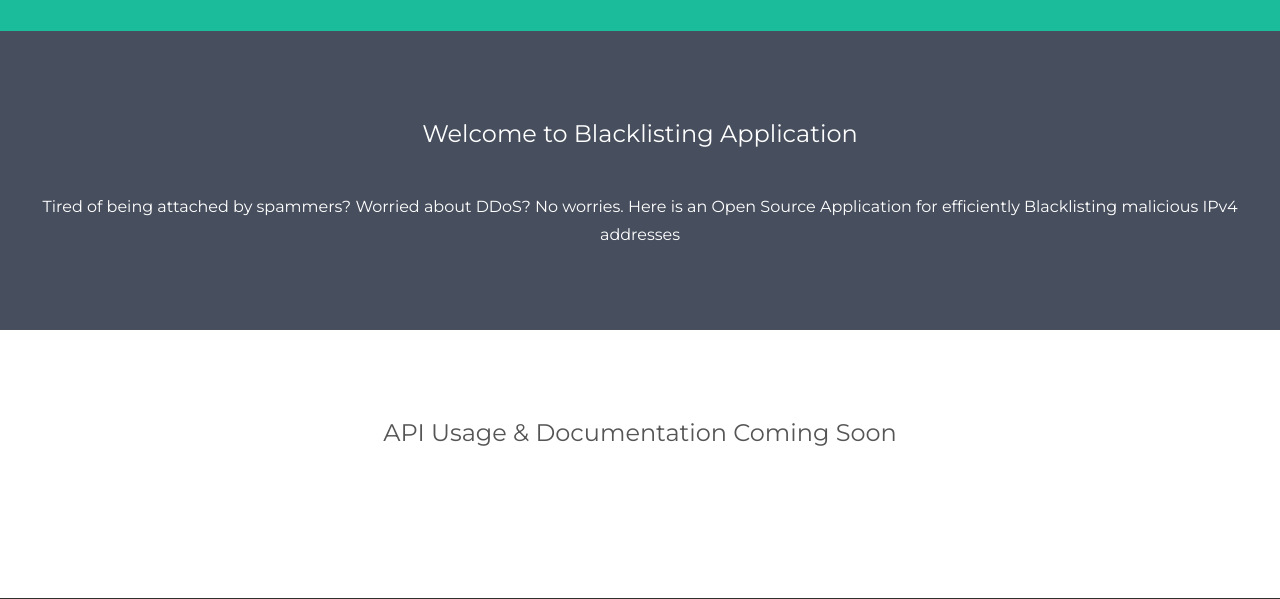
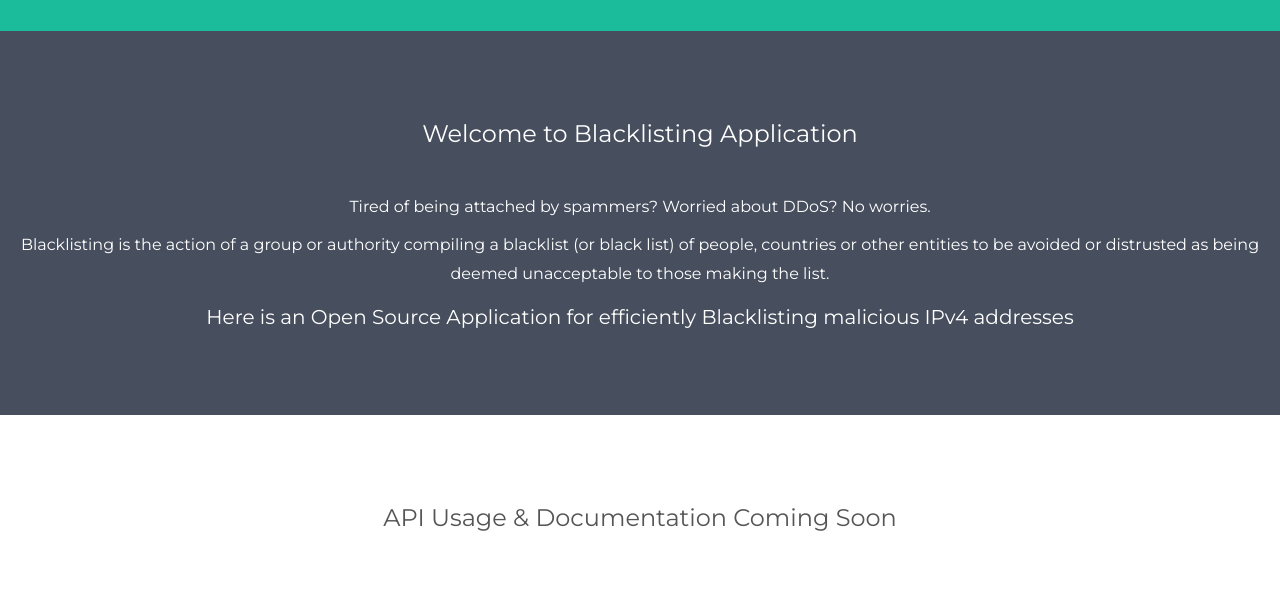
Before and after one commit to rakesht2499/Blacklisting, a Python web app: template blacklisting/templates/index.html in a window 1280 px wide. Shown: the part 494-1093 px from the top of the page. Run offline with Jinja, Linux system fonts and the light colour scheme; the template is opened without the code that fills it, so the values that code supplies are empty; some libraries are stand-ins or nearby versions.

Commit message:
Added blacklisting definition block

```diff
--- a/blacklisting/templates/index.html
+++ b/blacklisting/templates/index.html
@@ -72,6 +72,7 @@
 <div class="container-fluid bg-2 text-center">
   <h3 class="margin">Welcome to Blacklisting Application</h3>
   <p>Tired of being attached by spammers? Worried about DDoS? No worries.
+  <p>Blacklisting is the action of a group or authority compiling a blacklist (or black list) of people, countries or other entities to be avoided or distrusted as being deemed unacceptable to those making the list.</p>
   Here is an Open Source Application for efficiently Blacklisting malicious IPv4 addresses</p>
 </div>
 
```
